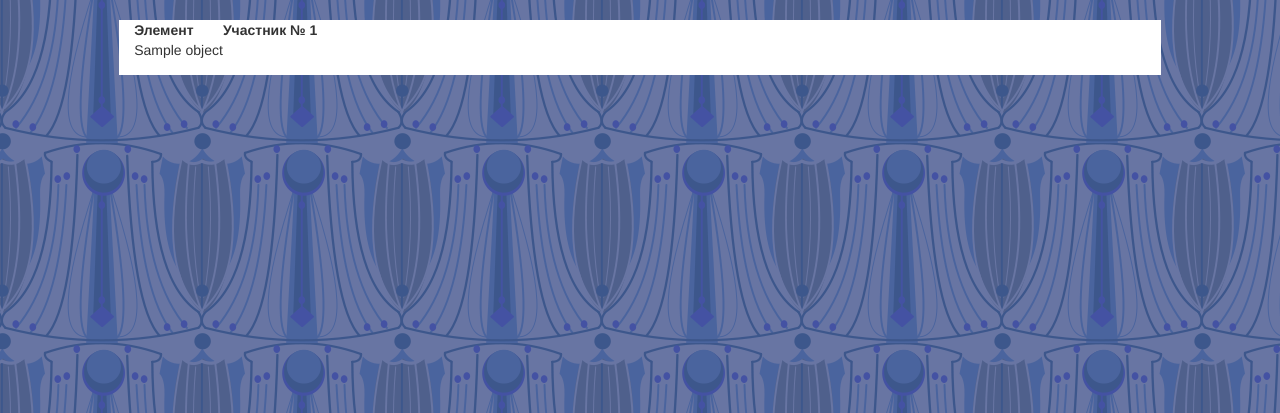
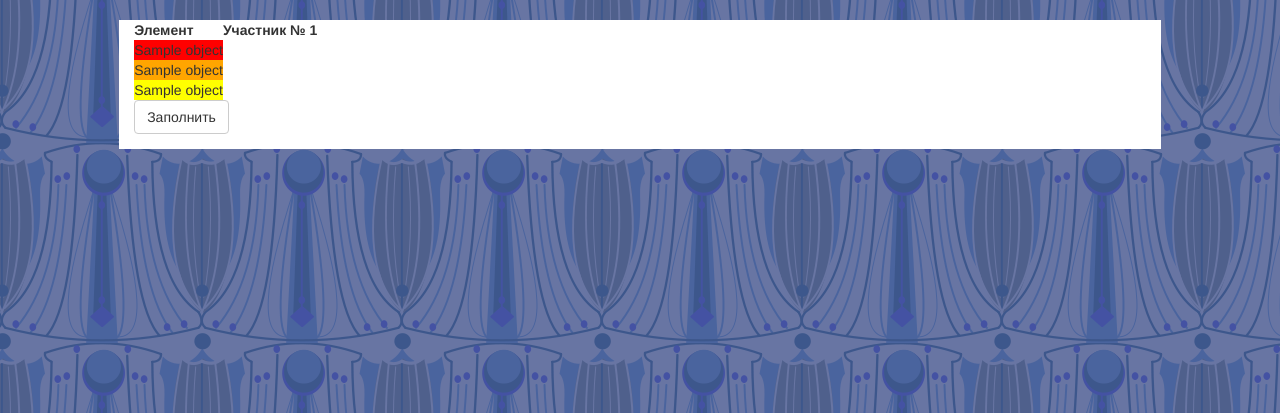
Before and after one commit to Kaper156/olympiad_experts, a Flask app: template app/templates/expert_assessment.html in a window 1280 px wide. Shown: the part 57-470 px from the top of the page. Run offline with Flask 2, Linux system fonts and the light colour scheme; the template is opened without the code that fills it: most values are stand-ins (such as "Sample title", 1, 10 or a date in 2020); parts of the project's set-up code (start-up, migrations or seed data) failed here and were passed over; some libraries are stand-ins or nearby versions.

Commit message:
Writting page assissment

```diff
--- a/app/static/css/style.css
+++ b/app/static/css/style.css
@@ -26,3 +26,9 @@ table.table-striped  td.result-label{min-width: 50px; text-align: right}
 }
 /*bottom margin*/
 #content{margin-bottom: 15px;}
+
+
+.level-1{background-color: red}
+.level-2{background-color: orange}
+.level-3{background-color: yellow}
+.level-4{background-color: white}
--- a/app/templates/expert_assessment.html
+++ b/app/templates/expert_assessment.html
@@ -1,5 +1,24 @@
 {% extends 'base.html' %}
+
+{% macro draw_tree(tree, level=1) %}
+{% for object in tree.children %}
+	<tr class='level-{{ level }}'>
+		<td>{{ object.name }}</td>
+		{% if  object.__class__ == 'Aspect' %}
+			{# assessment logic #}
+		{# {% elif getattr(object, 'children') %} #}
+		{% elif object.children is defined %}
+			{{ draw_tree(object, level=level+1) }}
+		{% endif %}
+	</tr>
+{% endfor %}
+
+<tr><td> </td></tr>
+
+{% endmacro %}
+
 {% block content %}
+<form action='/' method='post'>
     <table>
         <thead>
         <th>Элемент</th>
@@ -9,17 +28,9 @@
 
         </thead>
         <tbody>
-        {% for object in hierarchy %}
-            <tr>
-                <td>{{ object.name }}</td>
-                {% if  object.__class__ == 'Aspect' %}
-                 todo
-                 add here logic of assessment
-                {% endif %}
-            </tr>
-        {% endfor %}
-
-        <tr></tr>
+        {{ draw_tree(olympiad) }}
         </tbody>
     </table>
+    <input type='submit' value='Заполнить' class='btn btn-default'>
+</form>
 {% endblock %}
```
